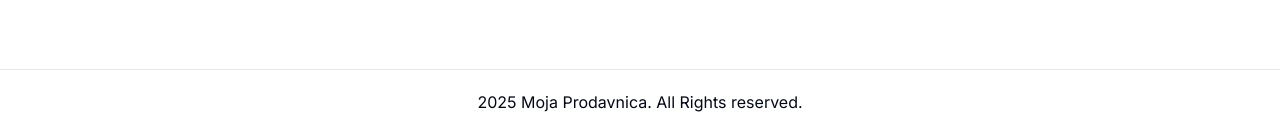
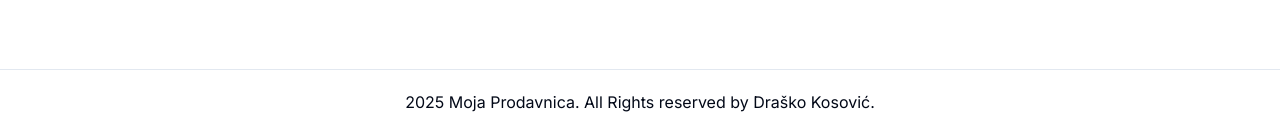
Before and after one commit to kosovic-drasko/prostore, a Next.js app: page / in a window 1280 px wide. Shown: the part 666-797 px from the top of the page. Built offline with nearby package versions, Linux system fonts and the light colour scheme; no server answers; the database is empty.

Commit message:
reserved by

```diff
--- a/components/footer.tsx
+++ b/components/footer.tsx
@@ -6,7 +6,7 @@ const Footer = () => {
   return (
     <footer className='border-t'>
       <div className='p-5 flex-center'>
-        {currentYear} {APP_NAME}. All Rights reserved.
+        {currentYear} {APP_NAME}. All Rights reserved by Draško Kosović.
       </div>
     </footer>
   );
```
